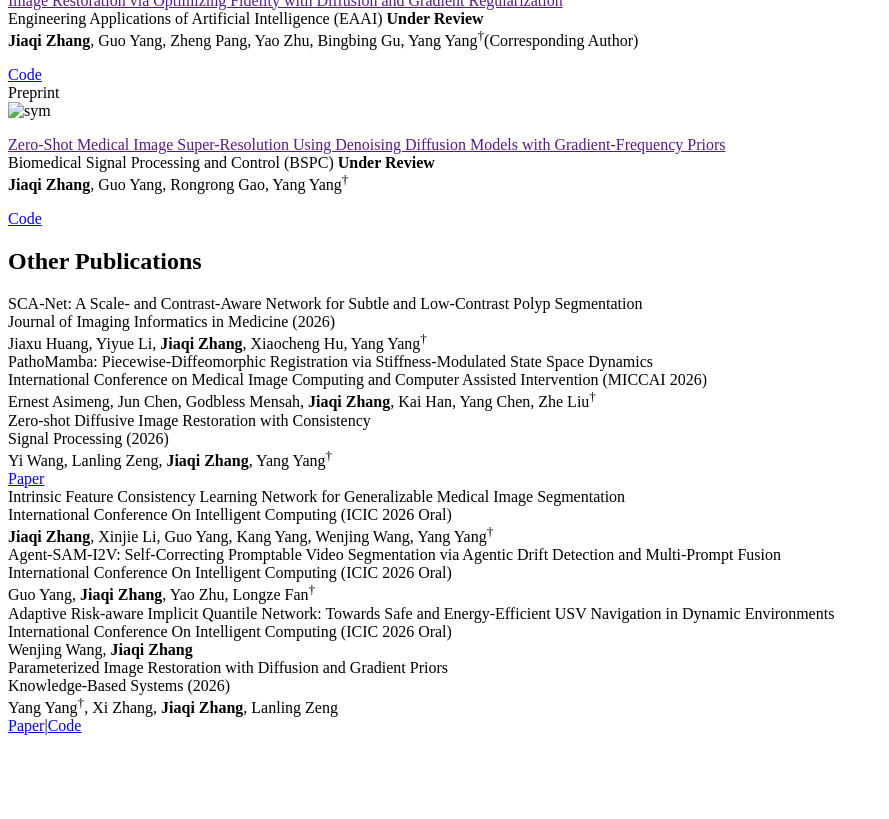
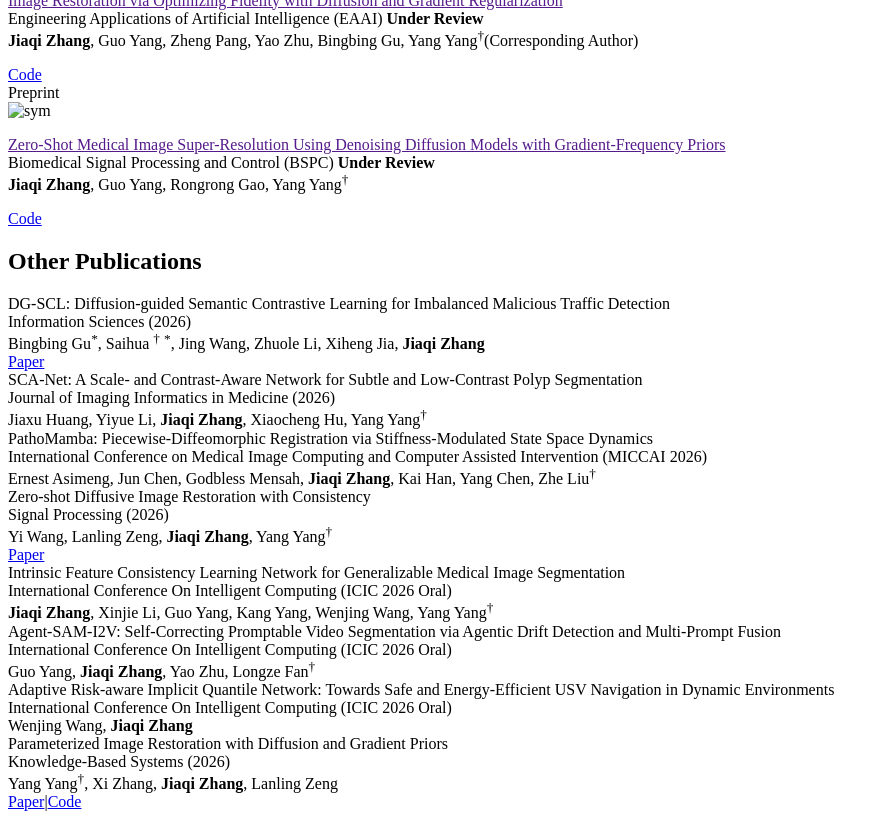
Before and after one commit to JiaqiZhang-Sengoku/JiaqiZhang-Sengoku.github.io, a Jekyll site: the page built from _pages/includes/pub.md, in a window 1280 px wide and 900 px high, scrolled down 9884 px, cut to the strip 81-900 px from the top of the window. Shown: the whole strip, without its empty margins (0-889 px from the left). Built offline with Jekyll 4.4.1, drawn with Linux system fonts in a browser that asks for light colours; our own code applies the rules of GitHub Pages for plain Markdown files; before the commit the page ends 10708 px from its top, so only the background shows below that.

Commit message:
20260701

```diff
--- a/_pages/includes/pub.md
+++ b/_pages/includes/pub.md
@@ -50,53 +50,6 @@ Empirical Methods in Natural Language Processing (EMNLP) **Under Review**
 </div>
 </div>
 
-<!-- <div class='paper-box'><div class='paper-box-image'><div><div class="badge">Preprint</div><img loading="lazy" decoding="async" src='images/Publication/IGR.png' alt="sym" width="100%"></div></div>
-<div class='paper-box-text' markdown="1">
-[Information-Guided Rebalance for Multimodal Classification]()
-<br>
-Expert Systems With Applications (ESWA) **Under Review**
-<br>
-Zhe Liu, Lingling Yan, Chongwen Lyu, **Jiaqi Zhang**, Yi Liu, Jun Chen <sup>†</sup>, Kai Han <sup>†</sup>
-<br>
-[Code](https://github.com/JiaqiZhang-Sengoku/IGR)
-</div>
-</div> -->
-
-<!-- <div class='paper-box'><div class='paper-box-image'><div><div class="badge">ICCES</div><img loading="lazy" decoding="async" src='images/Publication/.png' alt="sym" width="100%"></div></div>
-<div class='paper-box-text' markdown="1">
-[Attention-Aware Multi-Scale Segmentation for Industrial Defects with Low Contrast and High Intra-Class Variation]()
-<br>
-International Conference on Computational & Experimental Engineering and Sciences (ICCES)
-<br>
-Xiaocheng Hu, **Jiaqi Zhang**, Jianguo Zhu, Xudong Ren, Kai Han, Zhe Liu<sup>†</sup>
-<br>
-</div>
-</div> -->
-
-<!-- </div> -->
-
-<!-- <div class='paper-box'><div class='paper-box-image'><div><div class="badge">ICCES</div><img loading="lazy" decoding="async" src='images/Publication/ProtoDBSeg.png' alt="sym" width="100%"></div></div>
-<div class='paper-box-text' markdown="1">
-[Prototype Guided Dual-Branch Framework for Industrial Surface Defect Segmentation]()
-<br>
-International Conference on Computational & Experimental Engineering and Sciences (ICCES)
-<br>
-**Jiaqi Zhang**, Xinjie Li, Jianguo Zhu, Xudong Ren, Kai Han, Zhe Liu<sup>†</sup>
-<br>
-</div>
-</div> -->
-
-
-<!-- <div class='paper-box'><div class='paper-box-image'><div><div class="badge">Preprint</div><img loading="lazy" decoding="async" src='images/Publication/AMON-Flow.png' alt="sym" width="100%"></div></div>
-<div class='paper-box-text' markdown="1">
-[AMON-Flow: Adaptive Momentum and Noise Scaling for Plug-and-Play Image Restoration]()
-<br>
-
-<br>
-Xiaoyu Gu, **Jiaqi Zhang**, Lanling Zeng, Yang Yang <sup>†</sup>
-<br>
-</div>
-</div> -->
 
 
 
@@ -122,17 +75,6 @@ Yang Yang <sup>†</sup> <sup>*</sup>, Pengyu Li <sup>*</sup>, **Jiaqi Zhang**,
 <br>
 </div>
 </div>
-
-<!-- <div class='paper-box'><div class='paper-box-image'><div><div class="badge">Preprint</div><img loading="lazy" decoding="async" src='images/Publication/Amphisbaena.png' alt="sym" width="100%"></div></div>
-<div class='paper-box-text' markdown="1">
-[Amphisbaena: Dual-Sided Neuron Intervention for Hallucination Mitigation in Vision-Language Models]()
-<br>
-ACM International Conference on Multimedia (ACM MM 2026) **Under Review**
-<br>
-**Jiaqi Zhang**(Second Author), Anonymous
-<br>
-</div>
-</div> -->
 
 <div class='paper-box'><div class='paper-box-image'><div><div class="badge">Preprint</div><img loading="lazy" decoding="async" src='images/Publication/LEADer.png' alt="sym" width="100%"></div></div>
 <div class='paper-box-text' markdown="1">
@@ -160,39 +102,7 @@ ACM International Conference on Multimedia (ACM MM 2026) **Under Review**
 </div>
 
 
-<!-- <div class='paper-box'><div class='paper-box-image'><div><div class="badge">Preprint</div><img loading="lazy" decoding="async" src='images/Publication/' alt="sym" width="100%"></div></div>
-<div class='paper-box-text' markdown="1">
-[Adaptive Risk-aware Implicit Quantile Network: Towards Safe and Energy-Efficient USV Navigation in Dynamic Environments]()
-<br>
-International Conference On Intelligent Computing (ICIC 2026) **Under Review**
-<br>
-Wenjing Wang, Jintao Liu, Songyan Wang, Wenlong Meng, **Jiaqi Zhang**
-<br>
-</div>
-</div> -->
 
-<!-- <div class='paper-box'><div class='paper-box-image'><div><div class="badge">Preprint</div><img loading="lazy" decoding="async" src='images/Publication/SCA-Net.png' alt="sym" width="100%"></div></div>
-<div class='paper-box-text' markdown="1">
-[SCA-Net: A Scale- and Contrast-Aware Network for Subtle and Low-Contrast Polyp Segmentation]()
-<br>
-Journal of Imaging Informatics in Medicine (JIIM) **Under Review**
-<br>
-**Jiaqi Zhang**(Third Author), Anonymous
-<br>
-</div>
-</div> -->
-
-<!-- <div class='paper-box'><div class='paper-box-image'><div><div class="badge">Preprint</div><img loading="lazy" decoding="async" src='images/Publication/DG-SCL.png' alt="sym" width="100%"></div></div>
-<div class='paper-box-text' markdown="1">
-[DG-SCL: Diffusion-Guided Semantic Contrastive Learning for Imbalanced Malicious
-Traffic Detection]()
-<br>
-Information Sciences **Under Review**
-<br>
-Bingbing Gu <sup>*</sup>, Saihua Cai <sup>*</sup>, <sup>†</sup>, Jing Wang, Zhuole Li, Xiheng Jia, **Jiaqi Zhang**
-<br>
-</div>
-</div> -->
 
 <!-- <div class='paper-box'><div class='paper-box-image'><div><div class="badge">Preprint</div><img loading="lazy" decoding="async" src='images/Publication/A2L.png' alt="sym" width="100%"></div></div>
 <div class='paper-box-text' markdown="1">
@@ -252,6 +162,12 @@ Biomedical Signal Processing and Control (BSPC) **Under Review**
 
 <div class="other-publications-panel">
   <div class="other-paper-item">
+    <div class="other-paper-title">DG-SCL: Diffusion-guided Semantic Contrastive Learning for Imbalanced Malicious Traffic Detection</div>
+    <div class="other-paper-authors other-paper-venue">Information Sciences (2026)</div>
+    <div class="other-paper-authors">Bingbing Gu<sup>*</sup>, Saihua <sup>†</sup> <sup>*</sup>, Jing Wang, Zhuole Li, Xiheng Jia, <strong>Jiaqi Zhang</strong></div>
+    <div class="other-paper-authors other-paper-links"><a href="https://www.sciencedirect.com/science/article/abs/pii/S0020025526007826">Paper</a></div>
+  </div>
+  <div class="other-paper-item">
     <div class="other-paper-title">SCA-Net: A Scale- and Contrast-Aware Network for Subtle and Low-Contrast Polyp Segmentation</div>
     <div class="other-paper-authors other-paper-venue">Journal of Imaging Informatics in Medicine (2026)</div>
     <div class="other-paper-authors">Jiaxu Huang, Yiyue Li, <strong>Jiaqi Zhang</strong>, Xiaocheng Hu, Yang Yang<sup>†</sup></div>
```
